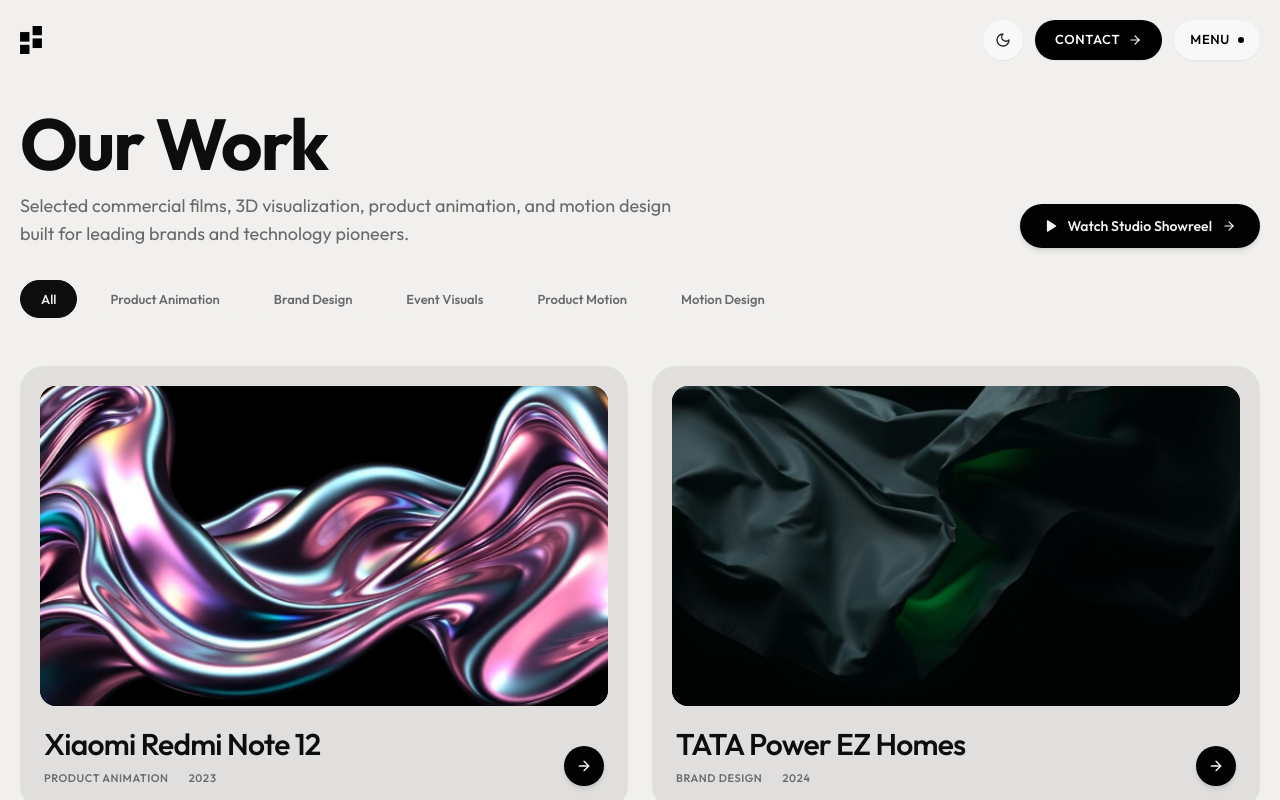
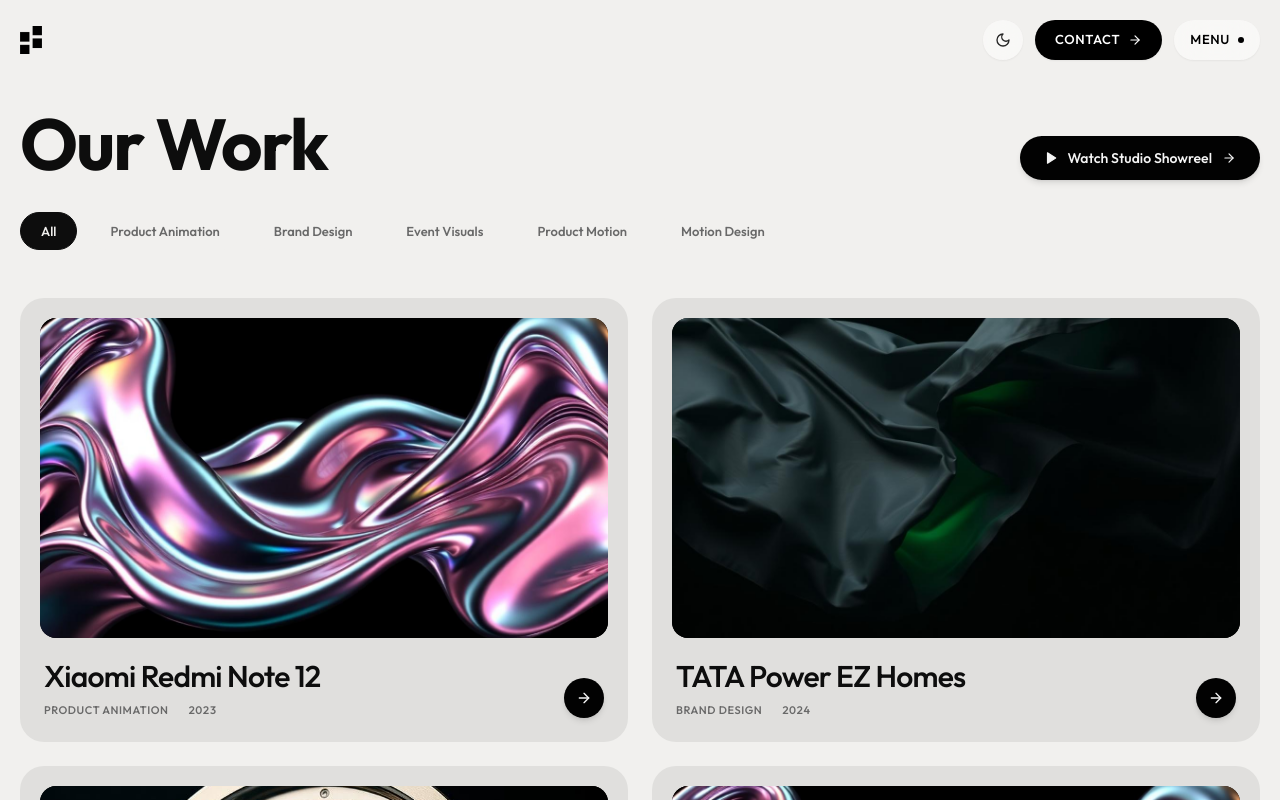
Before and after one commit to pixelgridstudios/PGS-Website-v1, a React (Vite) app: page /work in a window 1280 px wide. Shown: the top 800 px of the page. Built offline with nearby package versions, Linux system fonts and the light colour scheme.

Commit message:
Remove subtitle text from the Work page to maintain minimal layout

```diff
--- a/src/pages/Work.tsx
+++ b/src/pages/Work.tsx
@@ -29,9 +29,6 @@ export const Work: React.FC = () => {
               <h1 className="font-display text-4xl font-bold tracking-tight sm:text-6xl lg:text-7xl text-brand-foreground">
                 Our Work
               </h1>
-              <p className="max-w-2xl text-base sm:text-lg text-brand-subtle font-normal">
-                Selected commercial films, 3D visualization, product animation, and motion design built for leading brands and technology pioneers.
-              </p>
             </div>
 
             {/* Direct Link to Dedicated Showreel Page */}
```
